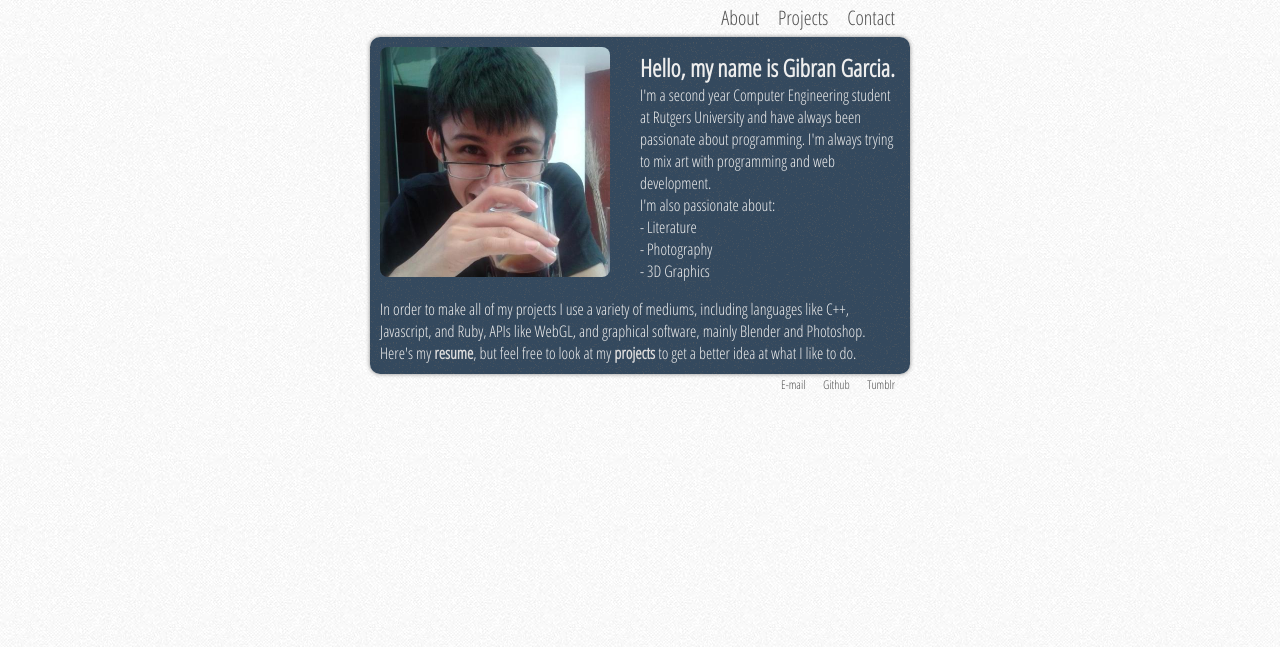
After one commit to owlsketch/portfolio, a web app: file about.html in a window 1280 px wide. The commit adds this page. Shown: the top 647 px of the page. Run offline with its HTML, style and script files only (its server is not run), Linux system fonts and the light colour scheme.

Commit message:
organized and stylized documents

```diff
--- /dev/null
+++ b/about.html
@@ -0,0 +1,50 @@
+<!DOCTYPE html>
+<html>
+<head>
+	<link href='http://fonts.googleapis.com/css?family=Open+Sans+Condensed:300' rel='stylesheet' type='text/css'>
+	<title> Gibran Garcia | Programmer | Web Developer | Student </title>
+	<link rel="stylesheet" href="./css/about.css" type="text/css" media="screen"></link>
+	<link rel="stylesheet" href="./css/main.css" type="text/css" media="screen"></link>
+
+</head>
+<body>
+
+<div id="wrapper">
+<nav>
+	<ul>
+		<li> <a href="#">About</a> </li>
+		<li> <a href="#">Projects</a> </li>
+		<li> <a href="#">Contact</a> </li>
+
+	</ul>
+</nav>
+
+
+<article>
+<img id="portfolio" src="./img/portfolio_pic.jpg" width="230px" height="230px"/>
+<h1> Hello, my name is Gibran Garcia. </h1>
+<p> I'm a second year Computer Engineering student at Rutgers University and have always been passionate about programming.
+I'm always trying to mix art with programming and web development. </p>
+<p> I'm also passionate about: </p>
+<ul>
+	<li> - Literature </li>
+	<li> - Photography </li>
+	<li> - 3D Graphics </li>
+</ul>
+
+<p> In order to make all of my projects I use a variety of mediums, including languages like C++, Javascript, and Ruby, APIs like WebGL, and graphical software, mainly Blender and Photoshop. </p>
+
+<p> Here's my <b><a href="#">resume</a></b>, but feel free to look at my <b><a href="#">projects</a></b> to get a better idea at what I like to do. </p>
+</article>
+
+<footer>
+<ul>
+	<li><a href="#">E-mail</a></li>
+	<li><a href="#">Github</a></li>
+	<li><a href="#">Tumblr</a></li>
+</ul>
+</footer>
+
+</div>
+</body>
+</html>
--- /dev/null
+++ b/css/about.css
@@ -0,0 +1,22 @@
+
+#portfolio {
+	border-radius: 8px;
+	display: inline;
+	float: left;
+	margin-right: 30px;
+}
+
+article {
+	display: inline-block;
+	padding: 10px;
+	background: url(../img/blue_noise.png);
+	border-radius: 10px;
+	box-shadow: 0 0 4px #888;
+	-moz-box-shadow: 0 0 4px #888;
+	-webkit-box-shadow: 0 0 4px #888;
+
+}
+
+article a:hover {
+	color: #DDD;
+}
--- a/css/main.css
+++ b/css/main.css
@@ -1,4 +1,68 @@
-body { margin: 0px;
-	background: url(../img/subtle_dots.png) fixed;
+body {
+	background: url(../img/light_toast.png) fixed;
 	font-family: 'Open Sans Condensed', sans-serif;
+	font-size: 16px;
+	color: #EEEEEE;
+	margin: 0px;
 }
+
+#wrapper {
+	width: 540px;
+	margin: auto;
+
+}
+
+ul {
+	list-style-type: none;
+	margin-top: 0px;
+
+}
+
+nav ul {
+	display: block;
+	float: right;
+	margin-right: 0px;
+	padding-left: 0px;
+	margin-top: 4px;
+	margin-bottom: 6px;
+}
+
+nav ul li, footer ul li {
+	padding-right: 15px;
+	display: inline;
+	font-size: 20px;
+}
+
+a {
+	text-decoration: none;
+	color: #505050;
+}
+
+a:hover {
+	color: #707070;
+	text-decoration: underline;
+}
+
+article p a {
+	color: #dddddd;
+}
+
+h1 {
+	margin-top: 4px;
+	margin-bottom: 0px;
+}
+
+p {
+	margin-top: 0px;
+	margin-bottom: 0px;
+}
+
+footer {
+	float: right;
+	color: #505050;
+	font-size: 14px;
+}
+
+footer ul li {
+	font-size: 12px;
+}
```
Also changed, not shown: css/reset.css (deleted, +0 -42 lines), index.html (deleted, +0 -49 lines), img/blue_noise.png (added), img/light_toast.png (added), img/noisy_net.png (added).
